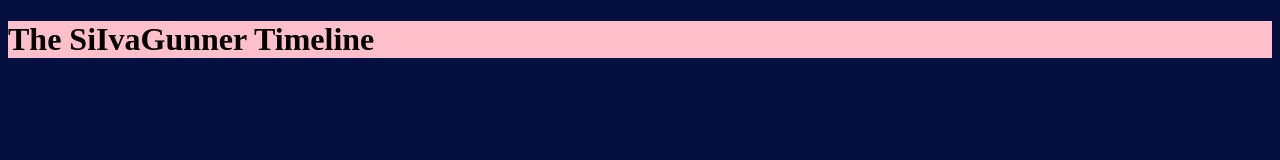
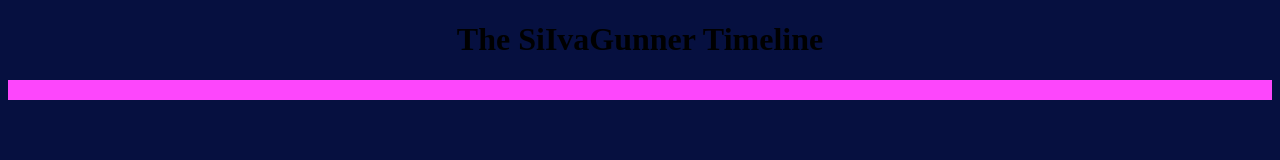
Before and after one commit to Julio123188/Julio123188.github.io, a plain HTML site: page timeline.html in a window 1280 px wide. Drawn offline with Linux system fonts and the light colour scheme.

Commit message:
Adding the timeline page

```diff
--- a/style.css
+++ b/style.css
@@ -3,5 +3,12 @@
 }
 
 .title {
-    background-color: pink;
+    text-align: center;
 }
+
+.file-border {
+    background-color: #fd46fc;
+    max-width: 1300px;
+    margin: auto;
+    padding: 10px;
+}
--- a/timeline.html
+++ b/timeline.html
@@ -10,5 +10,8 @@
     <div class="title">
       <h1>The SiIvaGunner Timeline</h1>
     </div>
+    <div class="file-border">
+
+    </div>
   </body>
 </html>
```
